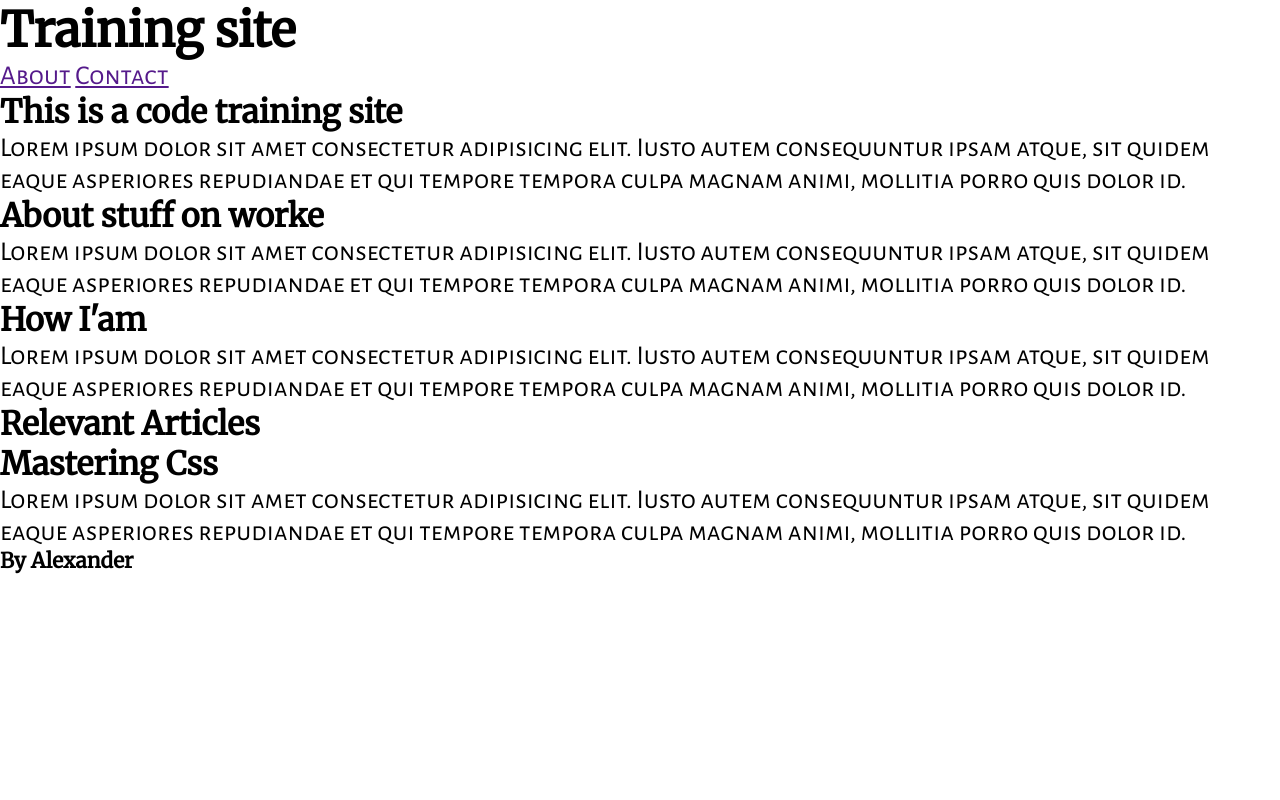
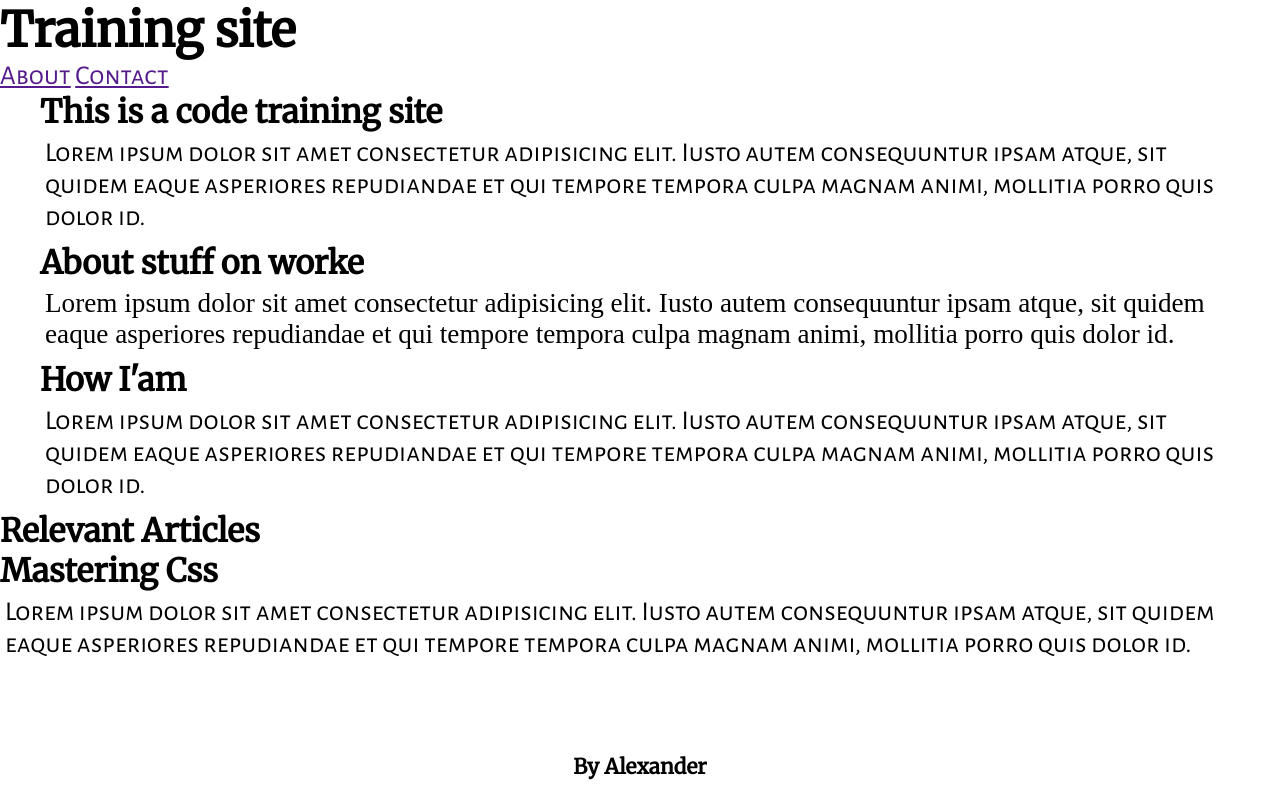
Before and after one commit to PythonMasterAlexander/html-css_refrance-code, a website: page index.html in a window 1280 px wide. Drawn offline with Linux system fonts and the light colour scheme.

Commit message:
Finished the lesson and wrote down some useful things about specificity that I am going to use when writing my css going forward

```diff
--- a/index.html
+++ b/index.html
@@ -45,7 +45,7 @@
           </section>
           <section>
             <h2>About stuff on worke</h2>
-            <p>Lorem ipsum dolor sit amet consectetur adipisicing elit.
+            <p style="font-family: 'Times New Roman', sans-serif">Lorem ipsum dolor sit amet consectetur adipisicing elit.
             Iusto autem consequuntur ipsam atque, sit quidem eaque asperiores
             repudiandae et qui tempore tempora culpa magnam animi, mollitia porro
             quis dolor id.</p>
--- a/scss/partials/_main.scss
+++ b/scss/partials/_main.scss
@@ -13,17 +13,43 @@ html {
   font-size: 16px;
 }
 
-/*The body will have a very low specifity, but used to set font-style on the document*/
+/*The body will have a very low specifity, but used here to set font-style on the document
+ Also using the body element for styling that are applied to the document is important and
+ can save you for extra lines of code
+*/
 body {
   font-family: 'Alegreya Sans SC', sans-serif;
   font-size: 1.7rem;
+  display: flex;
+  flex-direction: column;
+  height: 100%;
 }
 
 /*Use a more specific selectors to give headers and logo another font-family, this selector
  will have a higher specifity*/
+body, html {
+  height: 100%;
+}
+
 .header__page-logo, h1, h2, h3, h4 {
   font-family: 'Merriweather', serif;
   font-size: 2rem;
+}
+
+/*As you go down the stylesheet, use more specific selectors, and use more generic early in the css document*/
+p {
+  padding: $paragraph-inside-padding;
+}
+
+main {
+  max-width: 1200px;
+  margin: 0 auto;
+}
+
+footer {
+  flex-shrink: 0;
+  margin: $margin-size 0;
+  text-align: center;
 }
 
 /*Styling the h4 element in the footer will have more specifity, use a descentant selector,
@@ -37,3 +63,28 @@ footer h4 {
   font-size: 3rem;
   font-weight: bold;
 }
+
+.wrapper {
+  flex: 1 0 auto;
+}
+
+/*Order of selectors
+ - Html
+ - Reset
+ - Root
+ - Body selector
+ - Generic selectors (The selectors that are together with others)
+ - More specific selectors
+ - Descentant selectors
+ - Class selectors
+ - Id selectors
+
+ Here are a general calculation of selector specificity
+ * = 000
+ p = 001
+ .class = 010
+ #id = 100
+ .class p = 011
+ #id p = 101
+ ul li a = 003
+*/
--- a/scss/partials/_variables.scss
+++ b/scss/partials/_variables.scss
@@ -0,0 +1,2 @@
+$paragraph-inside-padding: 5px 10px 10px 5px;
+$margin-size: 20px;
```
Also changed, not shown: styles/style.css.
